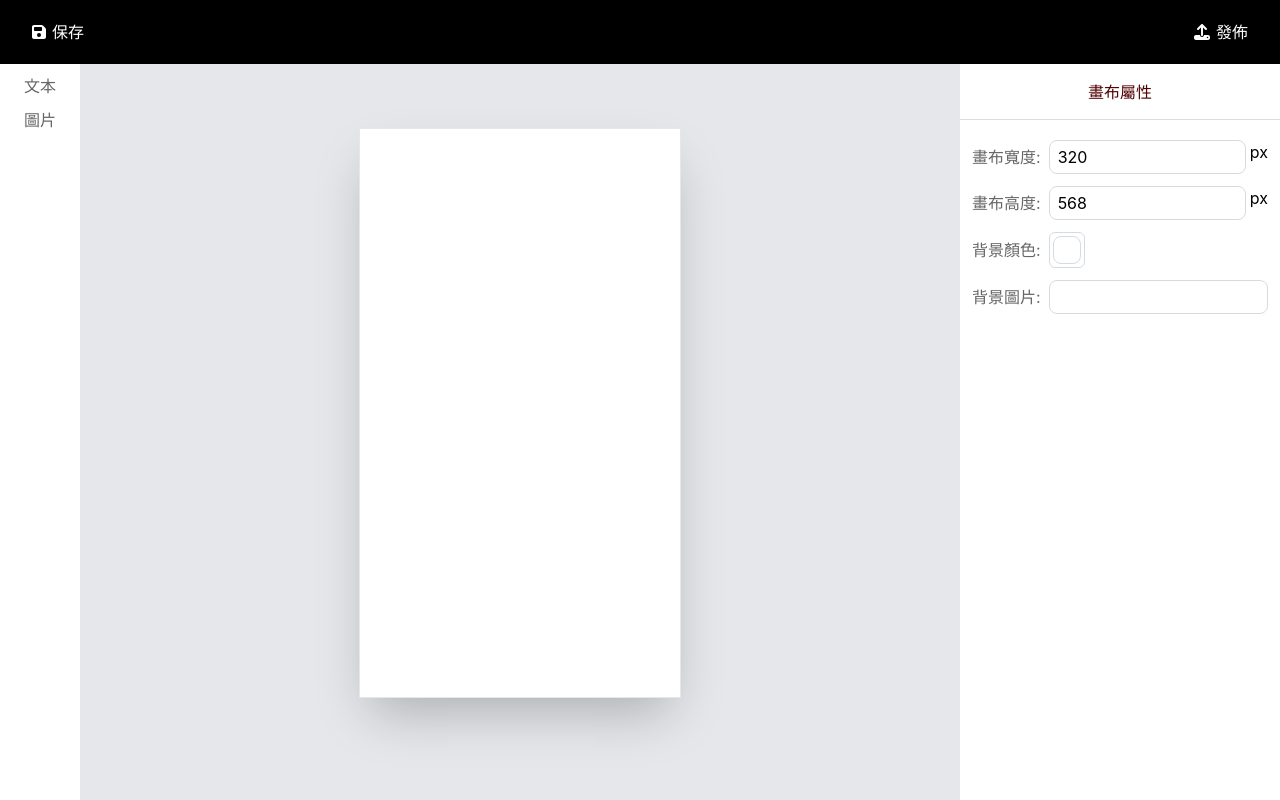
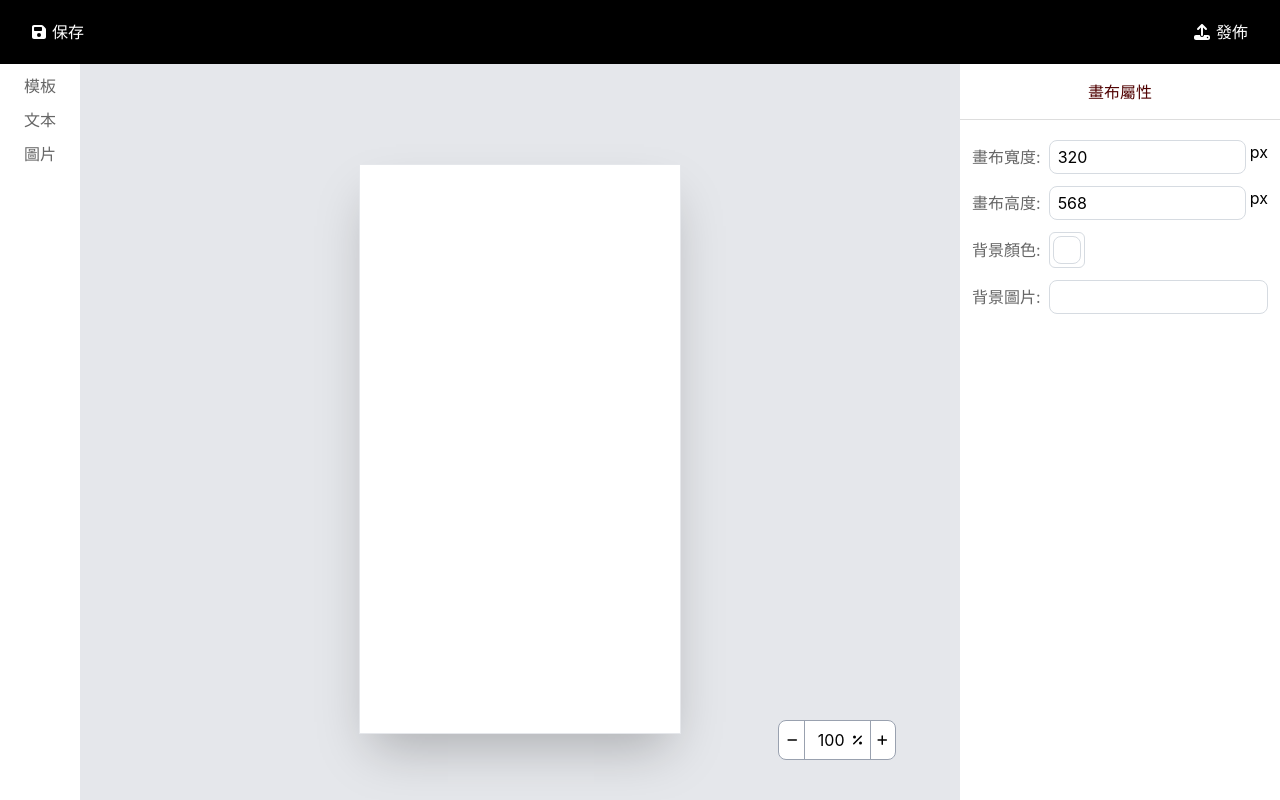
Before and after one commit to meihan0922/low-code, a React (Vite) app: page / in a window 1280 px wide. Built offline with nearby package versions, Linux system fonts and the light colour scheme.

Commit message:
feat: 左面板新增模板

```diff
--- /dev/null
+++ b/src/components/LeftSide/TplSide/index.tsx
@@ -0,0 +1,41 @@
+import { useCanvasByContext } from "@/store/hooks";
+import { defaultCommonStyle } from "@/utils/const";
+
+const defaultStyle = {
+  ...defaultCommonStyle,
+};
+
+const settings = [
+  {
+    key: 0,
+    desc: "《精通React》",
+    img: "https://fakeimg.pl/440x320",
+    data: '{"style":{"width":800,"height":3000,"backgroundColor":"#4400b9","backgroundImage":"","backgroundPosition":"center","backgroundSize":"cover","backgroundRepeat":"no-repeat","boxSizing":"content-box"},"cmps":[{"key":0.46365164238209244,"value":"https://fakeimg.pl/798x844","style":{"position":"absolute","top":0,"left":0,"width":798,"height":844,"borderRadius":"0%","borderStyle":"none","borderWidth":"0","borderColor":"#ffffff00","transform":0},"type":2},{"key":0.7349032473153161,"value":"《精通React》","style":{"position":"absolute","top":92,"left":2,"width":774,"height":174,"borderRadius":"0%","borderStyle":"none","borderWidth":"0","borderColor":"#ffffff00","transform":"-15","lineHeight":"174px","fontSize":104,"fontWeight":"bold","color":"#ffffff","backgroundColor":"#ffffff00","textAlign":"center"},"type":1}]}',
+  },
+];
+
+export default function TplSide() {
+  const canvas = useCanvasByContext();
+  const setCanvas = (_cmp) => {
+    canvas.setCanvas(JSON.parse(_cmp));
+  };
+
+  return (
+    <div className="z-[999] absolute top-0 left-20 w-72 h-full px-5 py-3.5 overflow-scroll shadow-lg bg-white">
+      <ul className="flex flex-wrap gap-2.5">
+        {settings.map((i) => {
+          return (
+            <li
+              key={i.key}
+              className="flex-col cursor-pointer flex-[0_0_calc(50%-var(--spacing)*1.25)] h-28 flex items-center justify-center overflow-hidden border border-gray-200 text-center text-xl hover:font-bold hover:text-orange-400 hover:border-orange-400"
+              onClick={() => setCanvas(i.data)}
+            >
+              <span className="text-sm text-ellipsis">{i.desc}</span>
+              <img src={i.img} alt={i.desc} />
+            </li>
+          );
+        })}
+      </ul>
+    </div>
+  );
+}
--- a/src/layout/Center/index.tsx
+++ b/src/layout/Center/index.tsx
@@ -1,4 +1,11 @@
-import { useCallback, useContext, useEffect, useRef } from "react";
+import {
+  useCallback,
+  useContext,
+  useEffect,
+  useLayoutEffect,
+  useRef,
+  useState,
+} from "react";
 import {
   useCanvasByContext,
   useCanvasCmps,
@@ -6,8 +13,12 @@ import {
 } from "@/store/hooks";
 import Cmp from "@/components/Cmp";
 import useClickOutside from "@/hooks/useClickOutside";
+import { FontAwesomeIcon } from "@fortawesome/react-fontawesome";
+import { faMinus, faPercent, faPlus } from "@fortawesome/free-solid-svg-icons";
 
 export default function Center(props) {
+  const contentRef = useRef<HTMLDivElement>(null);
+  const wrapperRef = useRef<HTMLDivElement>(null);
   const ref = useRef<HTMLDivElement>(null);
   const canvas = useCanvasByContext();
   const canvasData = canvas.getCanvas();
@@ -76,17 +87,46 @@ export default function Center(props) {
     [canvas]
   );
 
+  // 縮放
+  const [zoom, setZoom] = useState(() =>
+    parseInt(canvasData.style.width) >= 800 ? 50 : 100
+  );
+
+  // 重新計算 wrapper 尺寸與內容平移
+  useLayoutEffect(() => {
+    if (contentRef.current && wrapperRef.current) {
+      const scale = zoom / 100;
+
+      const content = contentRef.current;
+      const rect = content.getBoundingClientRect();
+
+      const p = Math.abs(scale - 1) * rect.height * 0.25;
+      // 設定 wrapper 高度為內容高度 * scale
+      wrapperRef.current.style.height = `${
+        (scale > 1 ? rect.height * scale : rect.height) + (p > 200 ? p : 200)
+      }px`;
+      const percent = (scale - 1) * 50;
+      // 平移讓內容不會被 scale 壓到左上角
+      content.style.transform = `scale(${scale}) translate(${-percent}%, ${
+        scale > 1 && p > 100 ? p + "px" : "100px"
+      })`;
+      content.style.transformOrigin = "top left";
+    }
+  }, [zoom, canvasData.style.width]);
+
   return (
     <div
       ref={ref}
       id="center"
-      className="flex justify-center flex-1 min-h-full pt-16 text-center bg-gray-200 focus:outline-0"
+      className="h-full overflow-scroll flex justify-center flex-1 text-center bg-gray-200 focus:outline-0"
       tabIndex={0} // ! 只有部分元素（如 button, input, a）可以獲得焦點 (focus)，而想讓 div 接收 onKeyDown 事件，就必須先讓它能被聚焦，這就是 tabIndex={0} 的作用。
       onKeyDown={handleKeyDown}
       onClick={handleClick}
     >
+      <div ref={wrapperRef} style={{ minHeight: "100%" }}>
         <div
-        className="relative border-1 border-gray-200 shadow-2xl"
+          className="border-1 border-gray-200 shadow-2xl"
+          ref={contentRef}
           style={{
             ...style,
             backgroundImage: `url("${canvasData.style.backgroundImage}")`,
@@ -104,5 +144,33 @@ export default function Center(props) {
           ))}
         </div>
       </div>
+      <ul className="fixed h-10 flex bottom-10 right-96 bg-white border rounded-lg border-gray-400 justify-around">
+        <li
+          className="pl-2 pr-1.5 text-xs flex items-center cursor-pointer"
+          onClick={() => setZoom((p) => p - 10)}
+        >
+          <FontAwesomeIcon icon={faMinus} />
+        </li>
+        <li className="border-r border-l flex-1 flex items-center border-gray-400">
+          <input
+            className="w-10 text-right"
+            type="num"
+            value={zoom}
+            onChange={(e) => {
+              let newValue = Number(e.target.value);
+              newValue = newValue >= 1 ? newValue : 1;
+              setZoom(newValue - 0);
+            }}
+          />
+          <FontAwesomeIcon icon={faPercent} className="px-2 text-xs" />
+        </li>
+        <li
+          className="pr-2 pl-1.5 text-xs flex items-center cursor-pointer"
+          onClick={() => setZoom((p) => p + 10)}
+        >
+          <FontAwesomeIcon icon={faPlus} />
+        </li>
+      </ul>
+    </div>
   );
 }
--- a/src/layout/Left/index.tsx
+++ b/src/layout/Left/index.tsx
@@ -5,12 +5,14 @@ import classNames from "classnames";
 import type { CmpType } from "@/store/canvas";
 import { useCallback, useContext, useEffect, useRef } from "react";
 import useClickOutside from "@/hooks/useClickOutside";
+import TplSide from "@/components/LeftSide/TplSide";
 
 type KeyType = CmpType["type"];
 
 const CmpEnum: Record<KeyType, JSX.Element> = {
   Text: <TextSide />,
   Img: <ImgSide />,
+  Tpl: <TplSide />,
 } as const;
 
 const liStyle =
@@ -33,6 +35,14 @@ export default function Left(props) {
       <ul className="w-20">
         <li
           className={classNames(liStyle, {
+            [liSelectedStyle]: showSide === "Tpl",
+          })}
+          onClick={() => setShowSide("Tpl")}
+        >
+          <span>模板</span>
+        </li>
+        <li
+          className={classNames(liStyle, {
             [liSelectedStyle]: showSide === "Text",
           })}
           onClick={() => setShowSide("Text")}
--- a/src/store/canvas.ts
+++ b/src/store/canvas.ts
@@ -12,6 +12,7 @@ const defaultCanvas: CmpsType = {
     backgroundSize: "contain",
     backgroundRepeat: "no-repeat",
     boxSizing: "content-box",
+    transition: "transform 0.3s ease",
   },
   // 组件
   cmps: [],
@@ -41,7 +42,8 @@ type BaseCmpType = {
 
 export type CmpType =
   | (BaseCmpType & { type: "Text"; value: string | number | null })
-  | (BaseCmpType & { type: "Img"; value: string });
+  | (BaseCmpType & { type: "Img"; value: string })
+  | (BaseCmpType & { type: "Tpl"; value: string });
 
 export type CmpsType = {
   cmps: CmpType[];
```
Lines whose indentation alone changed are shown as unchanged.
